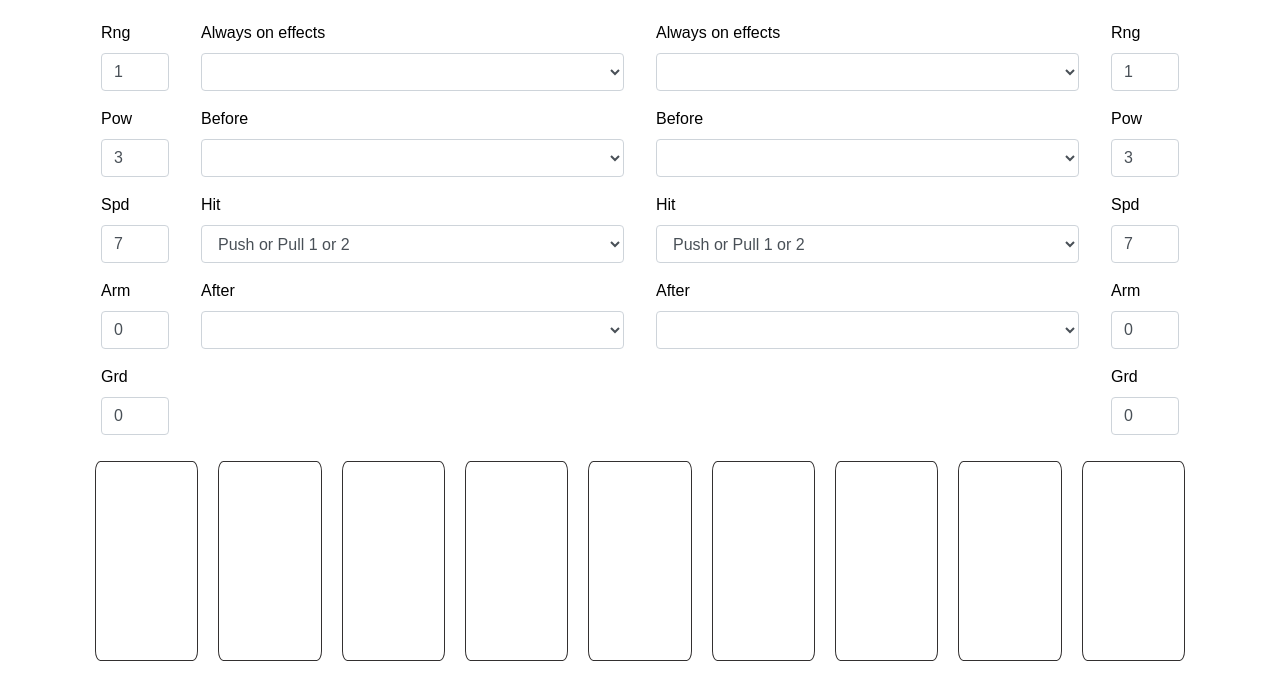
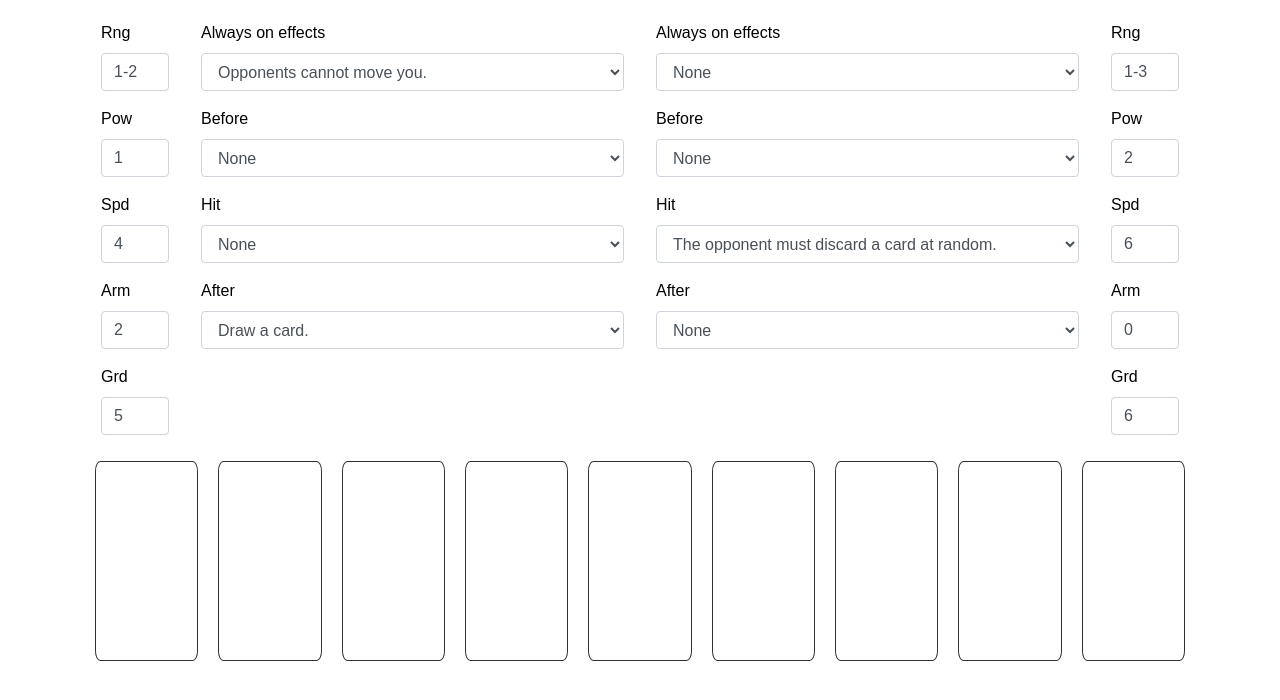
Before and after one commit to Cuddl3s/exceed-app, a website built with webpack: page src/index.html in a window 1280 px wide. Shown: the part 54-754 px from the top of the page. Built offline with nearby package versions, Linux system fonts and the light colour scheme.

Commit message:
finished addCard function

```diff
--- a/src/index.html
+++ b/src/index.html
@@ -39,7 +39,7 @@
         <div class="trigger-panel">
           <div class="addable-select">
             <label for="always-on">Always on effects</label>
-            <select class="form-control" name="always-on">
+            <select class="form-control" name="alwaysOn">
               <option value="ignarmor">Ignore Armor</option>
             </select>
           </div>
@@ -92,7 +92,7 @@
         <div class="trigger-panel">
           <div class="addable-select">
             <label for="always-on">Always on effects</label>
-            <select class="form-control" name="always-on">
+            <select class="form-control" name="alwaysOn">
               <option value="ignarmor">Ignore Armor</option>
             </select>
           </div>
--- a/src/scripts/cards/triggers.ts
+++ b/src/scripts/cards/triggers.ts
@@ -1,8 +1,11 @@
 import { Character, Trigger } from "../types/types";
 import hitTriggers from "./triggers/hit";
+import beforeTriggers from "./triggers/before";
+import afterTriggers from "./triggers/after";
+import alwaysOnTriggers from "./triggers/always_on";
 
 const before: Trigger[] = [
-  {name: "Advance 3. If you moved past the opponent, their attack does not hit you", effect: (myCharacter: Character, _: Character) => {myCharacter.currentFieldNumber += 3;}}
+  ...beforeTriggers,
 ];
 
 const hit: Trigger[] = [
@@ -10,7 +13,11 @@ const hit: Trigger[] = [
 ];
 
 const after: Trigger[] = [
-  {name: "Draw a card", effect: () => {}}
+  ...afterTriggers,
 ];
 
-export default {before, hit, after};
+const alwaysOn: Trigger[] = [
+  ...alwaysOnTriggers,
+];
+
+export default {before, hit, after, alwaysOn};
--- a/src/scripts/cards/triggers/hit.ts
+++ b/src/scripts/cards/triggers/hit.ts
@@ -1,10 +1,10 @@
 import { Character, Trigger } from "../../types/types";
 
-export const hitGrasp: Trigger = {name: "Push or Pull 1 or 2", effect: (_: Character, opponent: Character) => {
+export const hitGrasp: Trigger = {name: "Push or Pull 1 or 2.", effect: (_: Character, opponent: Character) => {
   opponent.currentFieldNumber += 2;
 }};
 
-export const hitSweep: Trigger = {name: "The opponent discards a card at random", effect: () => {}};
+export const hitSweep: Trigger = {name: "The opponent must discard a card at random.", effect: () => {}};
 
 export const hitAssault: Trigger = {name: "Gain Advantage (you take the next turn regardless of who initiated the strike.", effect: () => {}};
 
--- a/src/scripts/index.ts
+++ b/src/scripts/index.ts
@@ -3,6 +3,13 @@ import { AttributeName, Card, Character, Trigger } from './types/types';
 
 import triggers from "./cards/triggers";
 import Grasp from './cards/Grasp';
+import Assault from './cards/Assault';
+import Block from './cards/Block';
+import Cross from './cards/Cross';
+import Dive from './cards/Dive';
+import Focus from './cards/Focus';
+import Spike from './cards/Spike';
+import Sweep from './cards/Sweep';
 
 if (process.env.NODE_ENV === 'development') {
   require('../index.html');
@@ -14,9 +21,10 @@ let playerConfigurators = [];
 
 const initTriggerSelects = () => {
 
-  ["before", "hit", "after"].forEach(triggerType => {
+  ["before", "hit", "after", "alwaysOn"].forEach(triggerType => {
     const $select = $(`select[name=${triggerType}]`);
     const triggerOptions = triggers[triggerType].map(trigger => `<option value="${trigger.name}">${trigger.name}</option>`);
+    triggerOptions.push(`<option selected value="">None</option>`);
 
     $select.empty();
     $select.append(triggerOptions);
@@ -33,19 +41,19 @@ $(() => {
 
   playerConfigurators.push($(playerOneDiv), $(playerTwoDiv));
 
-  addCard(Grasp, 1);
-  addCard(Grasp, 2);
+  addCard(Focus, 1);
+  addCard(Sweep, 2);
 });
 
 const addCard = (card: Card, playerNumber: number) => {
 
-  const playerAttributes = playerConfigurators[playerNumber-1].children(".attributes-panel");
-  const playerTriggers =  playerConfigurators[playerNumber-1].children(".trigger-panel");
+  const $playerAttributes = playerConfigurators[playerNumber-1].children(".attributes-panel");
+  const $playerTriggers =  playerConfigurators[playerNumber-1].children(".trigger-panel");
 
   const { attributes, triggers } = card;
 
   Object.entries(attributes).forEach(([attribute, value]) => {
-    const $currentAttributeInput = playerAttributes.find(`input[name*=${attribute}]`);
+    const $currentAttributeInput = $playerAttributes.find(`input[name*=${attribute}]`);
     if(attribute === "range" && value[0] === value[1]) {
       $currentAttributeInput.val(`${value[0]}`);
     } else if(value[0] !== value[1]) {
@@ -55,11 +63,14 @@ const addCard = (card: Card, playerNumber: number) => {
     }
   });
 
+  addTriggers($playerTriggers, triggers);
+
+};
+
+
+const addTriggers = ($playerTriggers, triggers) => {
   Object.entries(triggers).forEach(([trigger,value]) => {
-    const $currentTriggerSelect = playerTriggers.find(`select[name=${trigger}]`);
+    const $currentTriggerSelect = $playerTriggers.find(`select[name=${trigger}]`);
     $currentTriggerSelect.val(value[0].name);
-    const $allTriggerSelect = playerTriggers.find("select");
-    const $restTriggerSelect = $allTriggerSelect.not(`select[name=${trigger}]`);
-    $restTriggerSelect.val("");
   });
 };
```
